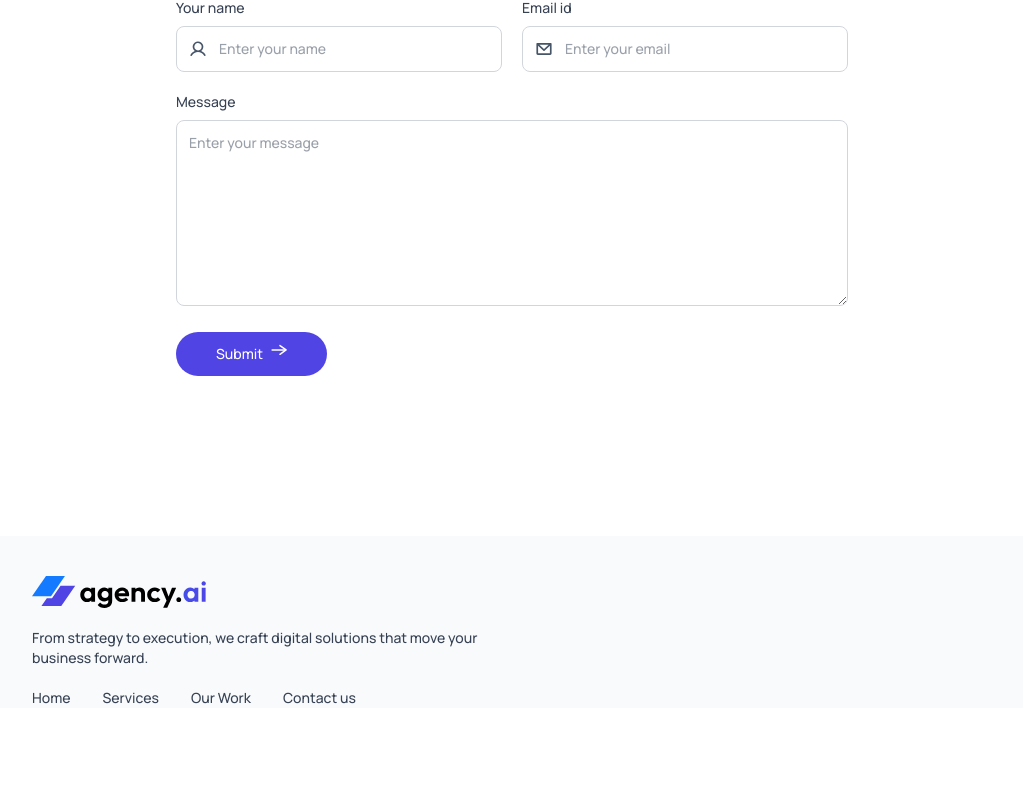
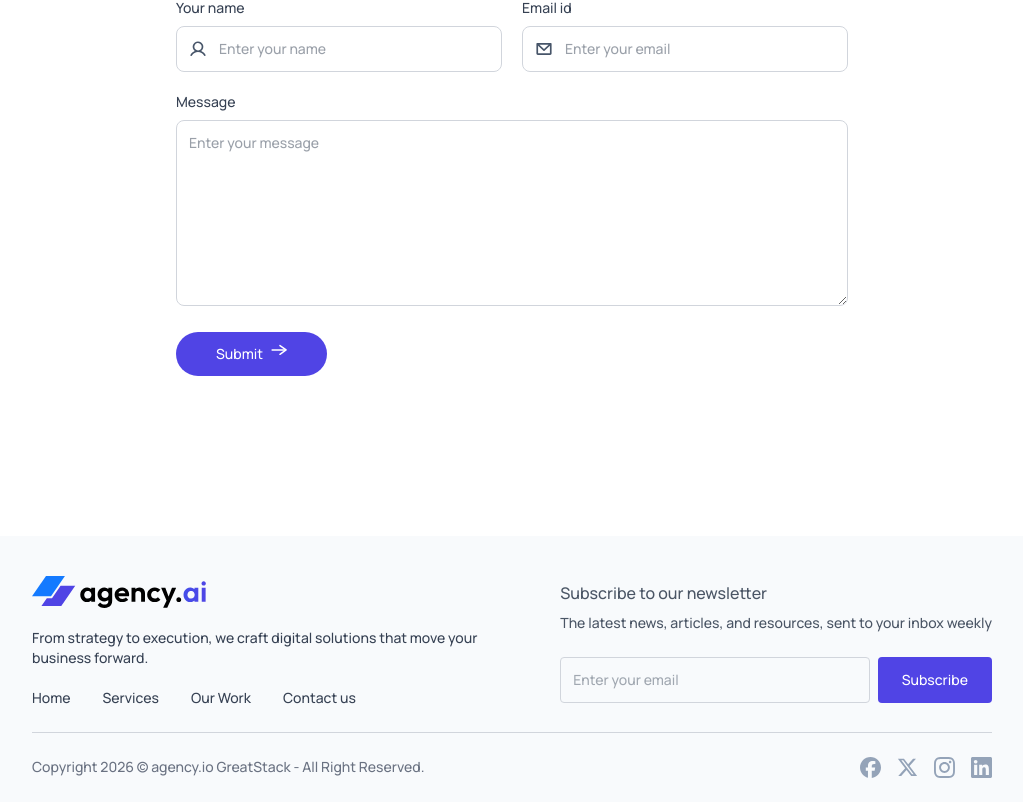
Before and after one commit to Monica-Simonyan/AgentAI-Website, a React (Vite) app: page / in a window 1280 px wide. Shown: the part 3336-4138 px from the top of the page, without its empty margins (128-1151 px from the left). Before the commit the page ends 4044 px from the top, so only its background shows below. Built offline with nearby package versions, Linux system fonts and the light colour scheme.

Commit message:
Footer done

```diff
--- a/src/components/Footer.jsx
+++ b/src/components/Footer.jsx
@@ -17,9 +17,26 @@
                        <li><a className='hover:text-primary' href="#contact-us">Contact us</a></li>
                   </ul>
               </div>
-              <div></div>
+              <div className='text-gray-600 dark:text-gray-400'>
+                  <h3 className='font-semibold'>Subscribe to our newsletter</h3>
+                  <p className='text-sm mt-2 mb-6'>The latest news, articles, and resources, sent to your inbox weekly</p>
+                  <div className='flex gap-2 text-sm'>
+                      <input type="email" placeholder='Enter your email' className='w-full p-3 text-sm outline-none
+                      rounded dark:text-gray-200 bg-transparent border border-gray-300 dark;border-gray-500'/>
+                      <button className='bg-primary text-white rounded px-6'>Subscribe</button>
+                  </div>
+              </div>
           </div>
-
+          <hr className='border-gray-300 dark:border-gray-600 my-6'></hr>
+          <div className='pb-6 text-sm text-gray-500 flex justify-center sm:justify-between gap-4 flex-wrap'>
+              <p>Copyright 2026 © agency.io GreatStack - All Right Reserved.</p>
+              <div className='flex items-center justify-between gap-4'>
+                  <img src={assets.facebook_icon} alt='' />
+                  <img src={assets.twitter_icon} alt='' />
+                  <img src={assets.instagram_icon} alt='' />
+                   <img src={assets.linkedin_icon} alt=''/>
+              </div>
+          </div>
     </div>
   )
 }
--- a/src/components/Navbar.jsx
+++ b/src/components/Navbar.jsx
@@ -27,7 +27,7 @@
                   onClick={() => {
                   setSidebarOpen(true)
               }} className='w-8 sm:hidden'/>
-              <a href="contact-us" className='text-sm max-sm:hidden flex
+              <a href="#contact-us" className='text-sm max-sm:hidden flex
               items-center gap-2 bg-primary text-white px-6 py-2 rounded-full
               cursor-pointer hover:scale-103 transition-all' >
                   Connect <img src={assets.arrow_icon} width={14} />
```
